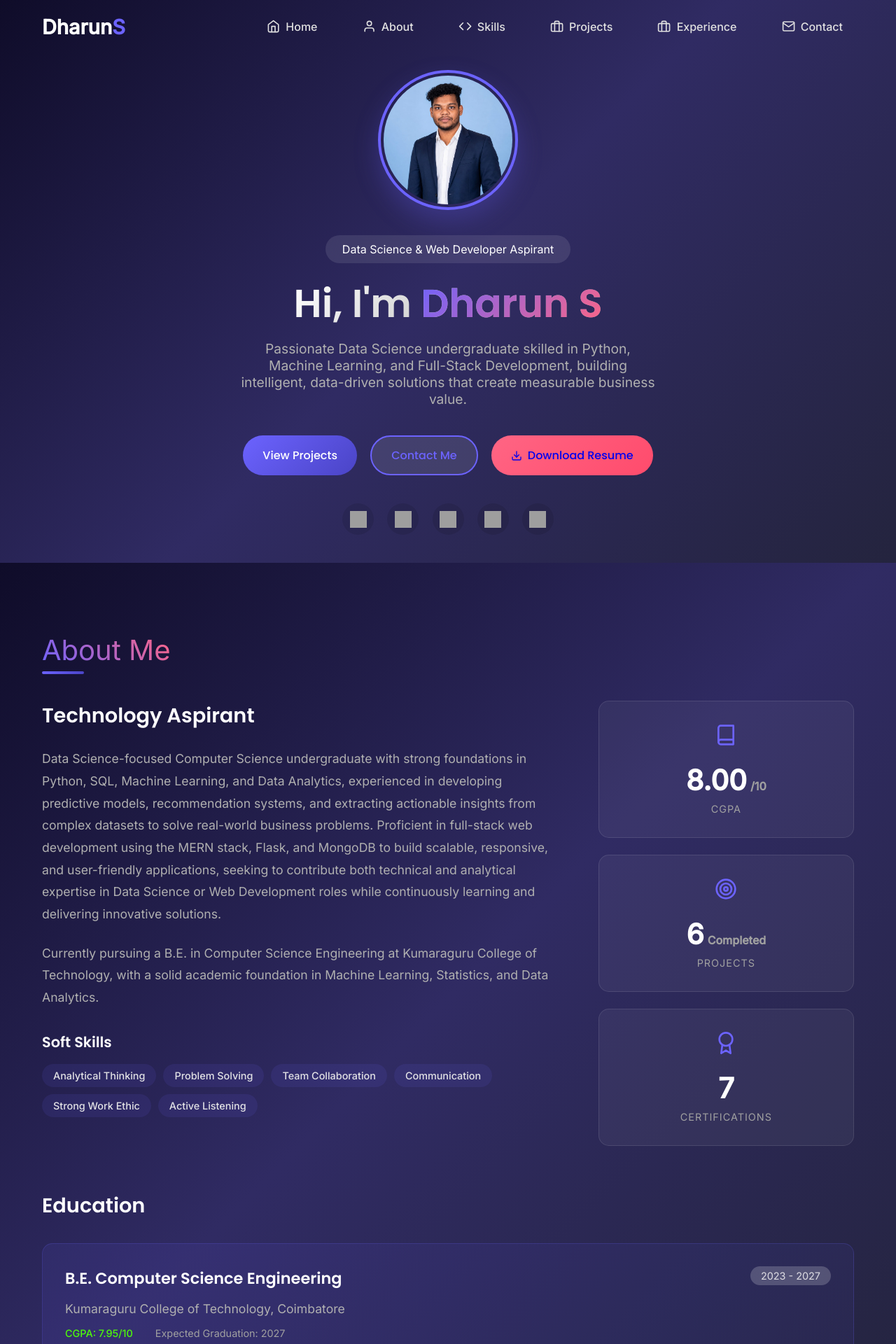
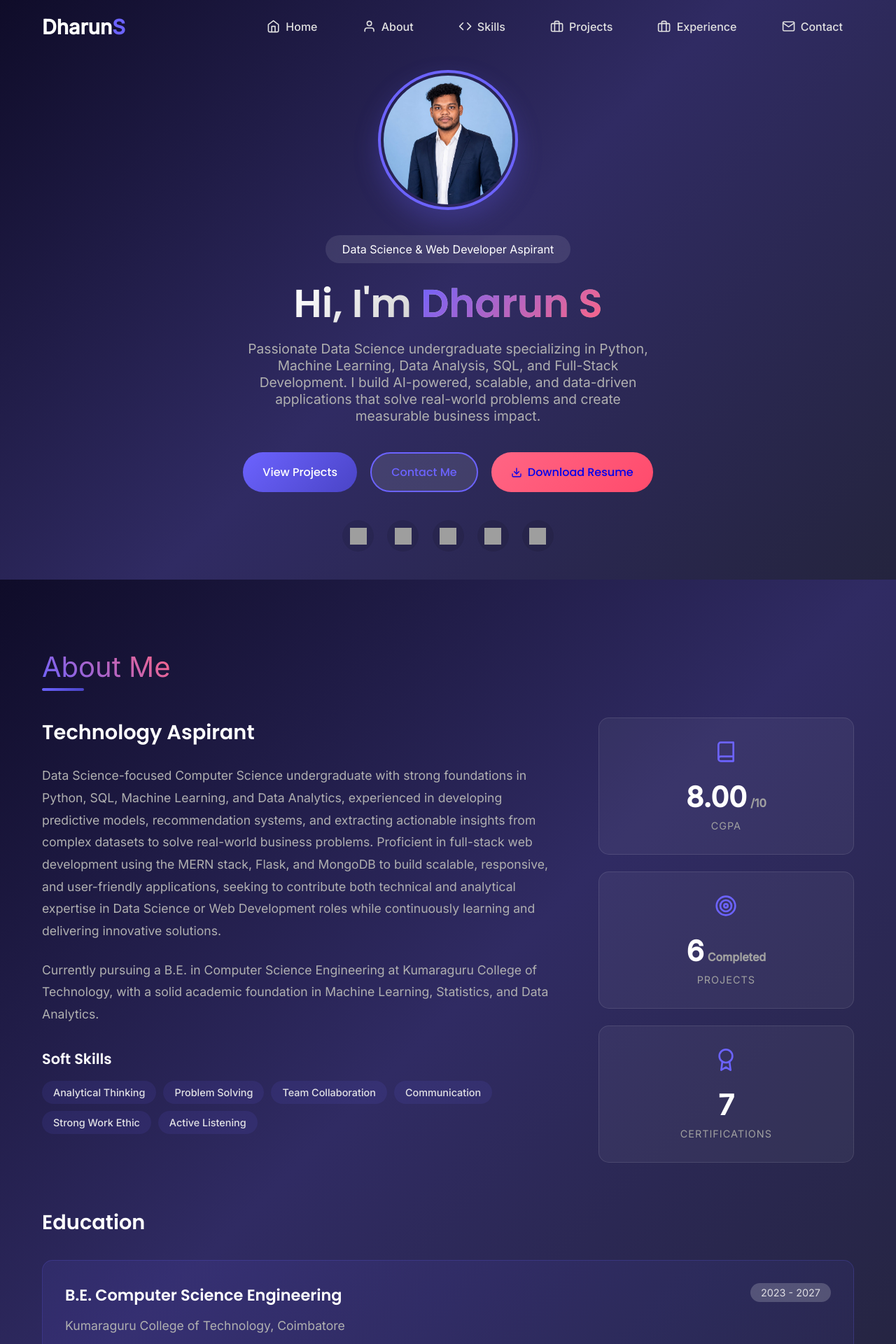
Before and after one commit to DharunS-25/My_Portfolio_Application, a React (Create React App) app: page / in a window 1280 px wide. Shown: the top 1920 px of the page at 70% size. Built offline with nearby package versions, Linux system fonts and the light colour scheme; grey boxes are pictures that could not be loaded.

Commit message:
Initial commit

```diff
--- a/src/components/About.jsx
+++ b/src/components/About.jsx
@@ -114,7 +114,7 @@ const About = () => {
               Kumaraguru College of Technology, Coimbatore
             </div>
             <div className="education-details">
-              <span className="cgpa">CGPA: 7.95/10</span>
+              <span className="cgpa">CGPA: 8.00/10</span>
               <span className="status">Expected Graduation: 2027</span>
             </div>
           </div>
--- a/src/components/Hero.jsx
+++ b/src/components/Hero.jsx
@@ -114,7 +114,7 @@ const Hero = () => {
                 animate={{ opacity: 1 }}
                 transition={{ delay: 0.6 }}
               >
-              Passionate Data Science undergraduate skilled in Python, Machine Learning, and Full-Stack Development, building intelligent, data-driven solutions that create measurable business value.
+              Passionate Data Science undergraduate specializing in Python, Machine Learning, Data Analysis, SQL, and Full-Stack Development. I build AI-powered, scalable, and data-driven applications that solve real-world problems and create measurable business impact.
               </motion.p>
 
               {/* Buttons */}
```
